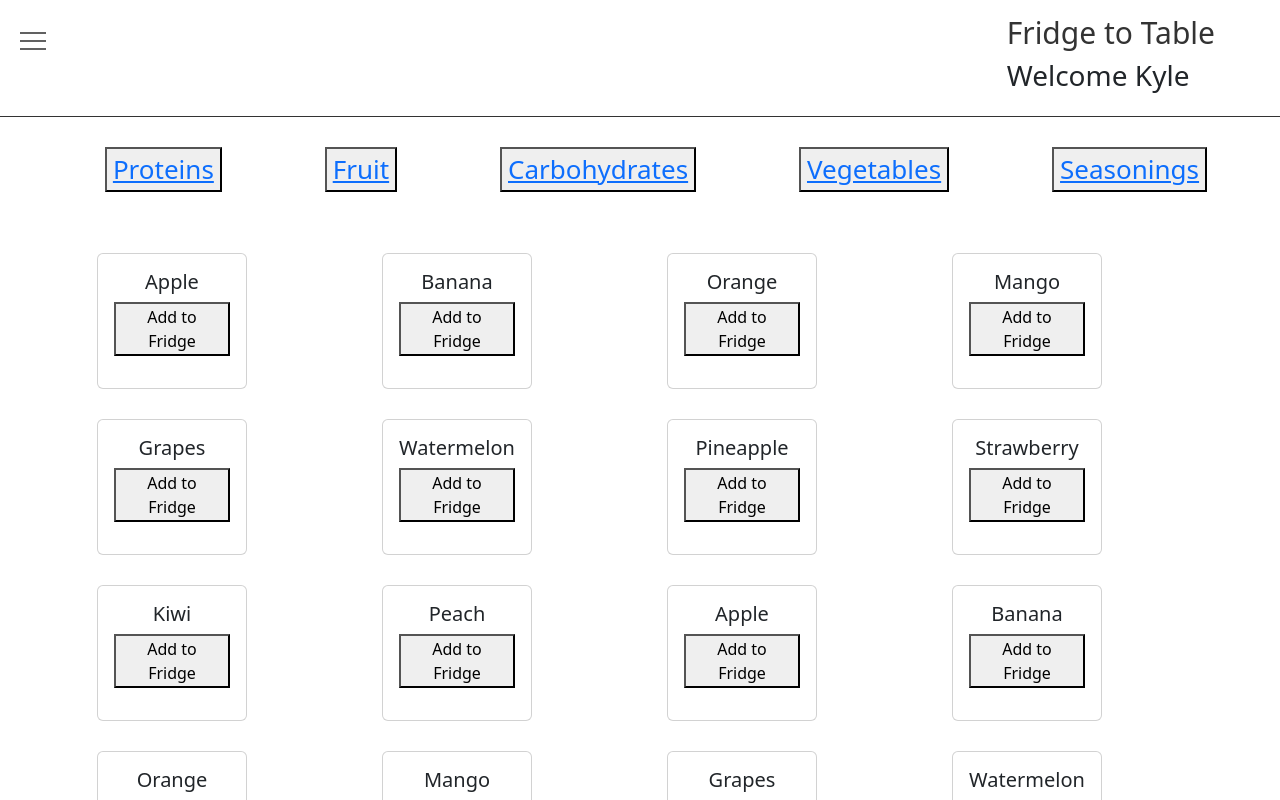
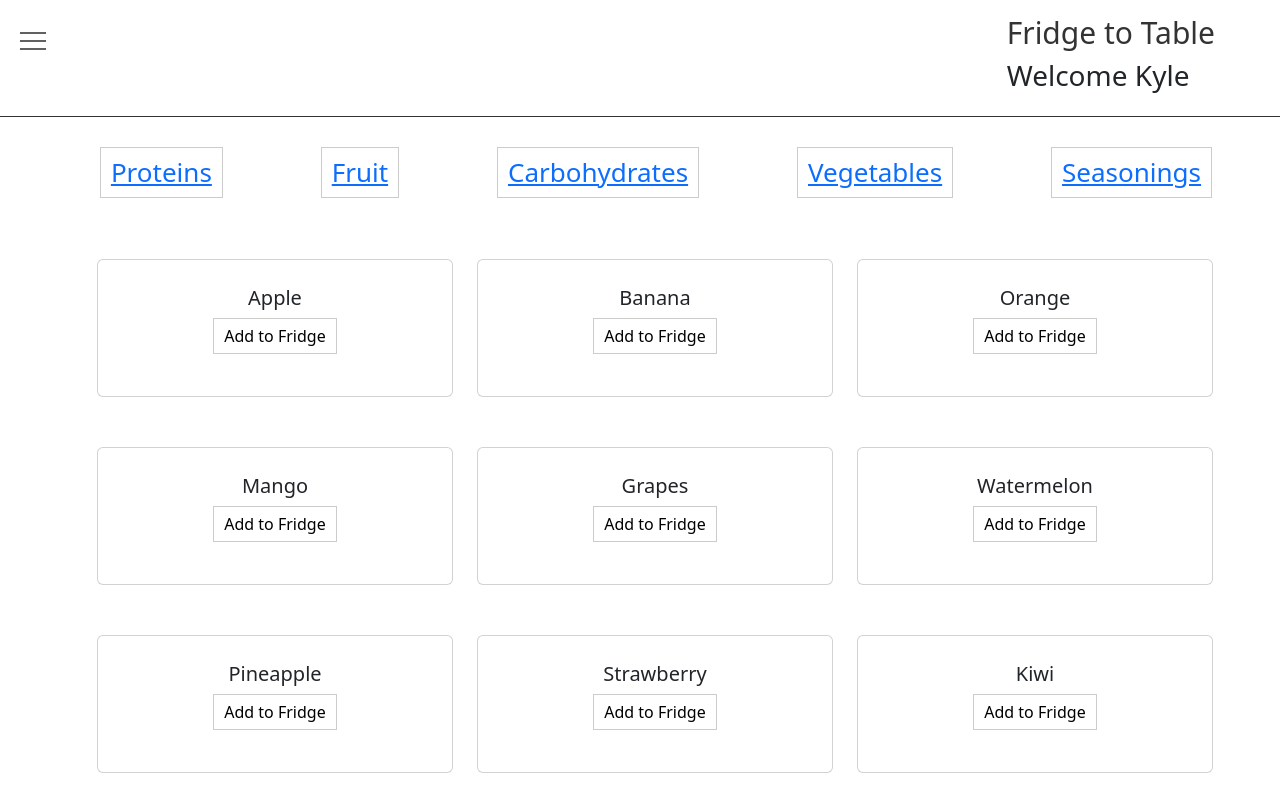
Before and after one commit to KyleVandenbossche/fridge-app, a React (Create React App) app in the folder fridge-app/frontend/: page /fruits in a window 1280 px wide. Shown: the top 800 px of the page. Built offline with nearby package versions, Linux system fonts and the light colour scheme.

Commit message:
Fixed the bootstrap issue

```diff
--- a/fridge-app/frontend/src/App.css
+++ b/fridge-app/frontend/src/App.css
@@ -236,7 +236,73 @@ body {
     height: 300px;
     display: inline;
   }
+  .container {
+    display: flex;
+    flex-wrap: wrap;
+    justify-content: space-between;
+  }
 
+  .fruit-item,
+  .seasoning-item,
+  .carbs-item,
+  .protein-item,
+  .vegetable-item {
+    flex-basis: calc(33.33% - 10px);
+    margin-bottom: 20px;
+  }
+
+  .card {
+    width: 100%;
+    border: 1px solid #ccc;
+    border-radius: 5px;
+    padding: 10px;
+  }
+
+  .card-title {
+    margin-bottom: 10px;
+  }
+
+  button {
+    background-color: #fff;
+    border: 1px solid #ccc;
+    padding: 5px 10px;
+    cursor: pointer;
+  }
+
+  ol {
+    margin-top: 10px;
+    padding-left: 20px;
+  }
+
+  .fruit-item,
+  .seasoning-item,
+  .carbs-item,
+  .protein-item,
+  .vegetable-item {
+    flex-basis: calc(100% / 3);
+  }
+
+  @media (max-width: 992px) {
+    .fruit-item,
+    .seasoning-item,
+    .carbs-item,
+    .protein-item,
+    .vegetable-item
+     {
+      flex-basis: calc(100% / 2);
+    }
+  }
+
+  @media (max-width: 576px) {
+    .fruit-item,
+    .seasoning-item,
+    .carbs-item,
+    .protein-item,
+    .vegetable-item
+    {
+      flex-basis: 100%;
+    }
+  }
 
   /* NAVBAR FOR INGREDIENTS */
   /* NAVBAR FOR INGREDIENTS */
--- a/fridge-app/frontend/src/components/Ingredients/CarbGrid.tsx
+++ b/fridge-app/frontend/src/components/Ingredients/CarbGrid.tsx
@@ -1,4 +1,100 @@
 import { useState } from "react";
+
+
+
+export function CarbGrid () {
+
+
+    const carbohydrates: string[] = [
+        'Rice',
+        'Bread',
+        'Pasta',
+        'Potatoes',
+        'Quinoa',
+        'Oats',
+        'Barley',
+        'Couscous',
+        'Corn',
+        'Sweet potatoes',
+        'Rice',
+        'Bread',
+        'Pasta',
+        'Potatoes',
+        'Quinoa',
+        'Oats',
+        'Barley',
+        'Couscous',
+        'Corn',
+        'Sweet potatoes',
+        'Rice',
+        'Bread',
+        'Pasta',
+        'Potatoes',
+        'Quinoa',
+        'Oats',
+        'Barley',
+        'Couscous',
+        'Corn',
+        'Sweet potatoes',
+        'Rice',
+        'Bread',
+        'Pasta',
+        'Potatoes',
+        'Quinoa',
+        'Oats',
+        'Barley',
+        'Couscous',
+        'Corn',
+        'Sweet potatoes',
+    ];
+
+
+
+  // usestate for fridge
+
+  const [ingredients, setIngredients] = useState(['']);
+
+  // function to add the ingredient to the fridge
+
+  function handleIngredients(ingredient: string){
+    setIngredients([...ingredients, ingredient])
+  }
+
+
+
+
+  return (
+    <>
+      <div className="container">
+      <div className="row">
+        {carbohydrates.map((carbohydrate, index) => (
+          <div className="carbs-item" key={index}>
+            <div className="card">
+              <div className="card-body">
+                <h5 className="card-title">{carbohydrate}</h5>
+                <button onClick={() => handleIngredients(carbohydrate)}>Add to Fridge</button>
+                <ol>
+                  {ingredients.map((ingredient, i) => (
+                    <li key={i}>{ingredient}</li>
+                  ))}
+                </ol>
+              </div>
+            </div>
+          </div>
+        ))}
+      </div>
+    </div>
+    </>
+
+  );
+};
+
+export default CarbGrid;
+
+
+
+
+/*import { useState } from "react";
 
 
 
@@ -90,4 +186,4 @@ export function CarbGrid () {
   );
 };
 
-export default CarbGrid;
+export default CarbGrid;*/
--- a/fridge-app/frontend/src/components/Ingredients/FruitGrid.tsx
+++ b/fridge-app/frontend/src/components/Ingredients/FruitGrid.tsx
@@ -1,4 +1,83 @@
 import { useState } from "react";
+
+export function FruitGrid() {
+  const fruits: string[] = [
+    'Apple',
+    'Banana',
+    'Orange',
+    'Mango',
+    'Grapes',
+    'Watermelon',
+    'Pineapple',
+    'Strawberry',
+    'Kiwi',
+    'Peach',
+    'Apple',
+    'Banana',
+    'Orange',
+    'Mango',
+    'Grapes',
+    'Watermelon',
+    'Pineapple',
+    'Strawberry',
+    'Kiwi',
+    'Peach',
+    'Apple',
+    'Banana',
+    'Orange',
+    'Mango',
+    'Grapes',
+    'Watermelon',
+    'Pineapple',
+    'Strawberry',
+    'Kiwi',
+    'Peach',
+    'Apple',
+    'Banana',
+    'Orange',
+    'Mango',
+    'Grapes',
+    'Watermelon',
+    'Pineapple',
+    'Strawberry',
+    'Kiwi',
+    'Peach',
+  ];
+
+  const [ingredients, setIngredients] = useState<string[]>([]);
+
+  function handleIngredients(ingredient: string) {
+    setIngredients([...ingredients, ingredient]);
+  }
+
+  return (
+    <div className="container">
+      <div className="row">
+        {fruits.map((fruit, index) => (
+          <div className="fruit-item" key={index}>
+            <div className="card">
+              <div className="card-body">
+                <h5 className="card-title">{fruit}</h5>
+                <button onClick={() => handleIngredients(fruit)}>Add to Fridge</button>
+                <ol>
+                  {ingredients.map((ingredient, i) => (
+                    <li key={i}>{ingredient}</li>
+                  ))}
+                </ol>
+              </div>
+            </div>
+          </div>
+        ))}
+      </div>
+    </div>
+  );
+}
+
+export default FruitGrid;
+
+
+
+/*import { useState } from "react";
 
 
 
@@ -86,4 +165,4 @@ export function FruitGrid () {
   );
 };
 
-export default FruitGrid;
+export default FruitGrid;*/
--- a/fridge-app/frontend/src/components/Ingredients/ProteinGrid.tsx
+++ b/fridge-app/frontend/src/components/Ingredients/ProteinGrid.tsx
@@ -1,8 +1,84 @@
+import { useState } from "react"
+
+export function ProteinGrid() {
+  const proteins: string[] = [
+    'Chicken',
+    'Beef',
+    'Salmon',
+    'Pork',
+    'Eggs',
+    'Lamb',
+    'Shrimp',
+    'Turkey',
+    'Bacon',
+    'Ham',
+    'Chicken',
+    'Beef',
+    'Salmon',
+    'Pork',
+    'Eggs',
+    'Lamb',
+    'Shrimp',
+    'Turkey',
+    'Bacon',
+    'Ham',
+    'Chicken',
+    'Beef',
+    'Salmon',
+    'Pork',
+    'Eggs',
+    'Lamb',
+    'Shrimp',
+    'Turkey',
+    'Bacon',
+    'Ham',
+    'Chicken',
+    'Beef',
+    'Salmon',
+    'Pork',
+    'Eggs',
+    'Lamb',
+    'Shrimp',
+    'Turkey',
+    'Bacon',
+    'Ham',
+  ];
+
+
+  const [ingredients, setIngredients] = useState<string[]>([]);
+
+  function handleIngredients(ingredient: string) {
+    setIngredients([...ingredients, ingredient]);
+  }
+
+  return (
+    <div className="container">
+      <div className="row">
+        {proteins.map((protein, index) => (
+          <div className="protein-item" key={index}>
+            <div className="card">
+              <div className="card-body">
+                <h5 className="card-title">{protein}</h5>
+                <button onClick={() => handleIngredients(protein)}>Add to Fridge</button>
+                <ol>
+                  {ingredients.map((ingredient, i) => (
+                    <li key={i}>{ingredient}</li>
+                  ))}
+                </ol>
+              </div>
+            </div>
+          </div>
+        ))}
+      </div>
+    </div>
+  );
+}
+
+export default ProteinGrid;
 
 
 
-
-export function ProteinGrid () {
+/*export function ProteinGrid () {
 
     const proteins: string[] = [
         'Chicken',
@@ -70,4 +146,4 @@ export function ProteinGrid () {
   );
 };
 
-export default ProteinGrid;
+export default ProteinGrid;*/
--- a/fridge-app/frontend/src/components/Ingredients/SeasoningsGrid.tsx
+++ b/fridge-app/frontend/src/components/Ingredients/SeasoningsGrid.tsx
@@ -1,7 +1,84 @@
+import { useState } from "react";
+
+export function SeasoningsGrid () {
+
+  const seasonings: string[] = [
+      'Pepper',
+      'Salt',
+      'Paprika',
+      'Garlic Powder',
+      'Onion Powder',
+      'Parsley',
+      'Thyme',
+      'Mint',
+      'Cilantro',
+      'Crushed Red Pepper',
+      'Pepper',
+      'Salt',
+      'Paprika',
+      'Garlic Powder',
+      'Onion Powder',
+      'Parsley',
+      'Thyme',
+      'Mint',
+      'Cilantro',
+      'Crushed Red Pepper',
+      'Pepper',
+      'Salt',
+      'Paprika',
+      'Garlic Powder',
+      'Onion Powder',
+      'Parsley',
+      'Thyme',
+      'Mint',
+      'Cilantro',
+      'Crushed Red Pepper',
+      'Pepper',
+      'Salt',
+      'Paprika',
+      'Garlic Powder',
+      'Onion Powder',
+      'Parsley',
+      'Thyme',
+      'Mint',
+      'Cilantro',
+      'Crushed Red Pepper'
+  ];
+  const [ingredients, setIngredients] = useState<string[]>([]);
+
+  function handleIngredients(ingredient: string) {
+    setIngredients([...ingredients, ingredient]);
+  }
 
 
+return (
 
-export function SeasoningsGrid () {
+ <div className="container">
+      <div className="row">
+        {seasonings.map((seasoning, index) => (
+          <div className="seasoning-item" key={index}>
+            <div className="card">
+              <div className="card-body">
+                <h5 className="card-title">{seasoning}</h5>
+                <button onClick={() => handleIngredients(seasoning)}>Add to Fridge</button>
+                <ol>
+                  {ingredients.map((ingredient, i) => (
+                    <li key={i}>{ingredient}</li>
+                  ))}
+                </ol>
+              </div>
+            </div>
+          </div>
+      ))}
+    </div>
+  </div>
+
+);
+};
+
+export default SeasoningsGrid;
+
+/*export function SeasoningsGrid () {
 
     const seasonings: string[] = [
         'Pepper',
@@ -66,4 +143,4 @@ export function SeasoningsGrid () {
   );
 };
 
-export default SeasoningsGrid;
+export default SeasoningsGrid;*/
--- a/fridge-app/frontend/src/components/Ingredients/VegetableGrid.tsx
+++ b/fridge-app/frontend/src/components/Ingredients/VegetableGrid.tsx
@@ -1,4 +1,85 @@
+import { useState } from "react";
+
 export function VegetableGrid () {
+
+  const vegetables: string[] = [
+      'Carrot',
+      'Broccoli',
+      'Tomato',
+      'Cabbage',
+      'Spinach',
+      'Bell Pepper',
+      'Cauliflower',
+      'Zucchini',
+      'Eggplant',
+      'Green Beans',
+      'Lettuce',
+      'Radish',
+      'Onion',
+      'Garlic',
+      'Potato',
+      'Sweet Potato',
+      'Beetroot',
+      'Cucumber',
+      'Asparagus',
+      'Kale',
+      'Carrot',
+      'Broccoli',
+      'Tomato',
+      'Cabbage',
+      'Spinach',
+      'Bell Pepper',
+      'Cauliflower',
+      'Zucchini',
+      'Eggplant',
+      'Green Beans',
+      'Lettuce',
+      'Radish',
+      'Onion',
+      'Garlic',
+      'Potato',
+      'Sweet Potato',
+      'Beetroot',
+      'Cucumber',
+      'Asparagus',
+      'Kale'
+  ];
+  const [ingredients, setIngredients] = useState<string[]>([]);
+
+  function handleIngredients(ingredient: string) {
+    setIngredients([...ingredients, ingredient]);
+  }
+
+
+return (
+  <>
+ <div className="container">
+      <div className="row">
+        {vegetables.map((vegetable, index) => (
+          <div className="vegetable-item" key={index}>
+            <div className="card">
+              <div className="card-body">
+                <h5 className="card-title">{vegetable}</h5>
+                <button onClick={() => handleIngredients(vegetable)}>Add to Fridge</button>
+                <ol>
+                  {ingredients.map((ingredient, i) => (
+                    <li key={i}>{ingredient}</li>
+                  ))}
+                </ol>
+              </div>
+            </div>
+          </div>
+      ))}
+    </div>
+  </div>
+  </>
+);
+};
+
+export default VegetableGrid;
+
+
+/*export function VegetableGrid () {
 
     const vegetables: string[] = [
         'Carrot',
@@ -63,4 +144,4 @@ export function VegetableGrid () {
   );
 };
 
-export default VegetableGrid;
+export default VegetableGrid;*/
```
Also changed, not shown: fridge-app/frontend/src/components/Card.tsx (+7 -7 lines).
